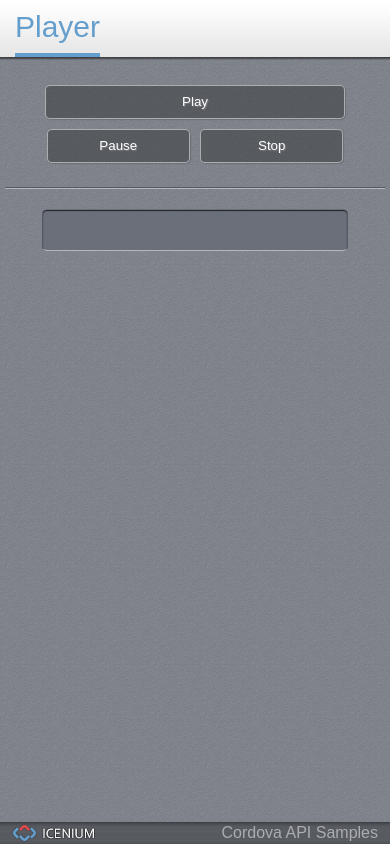
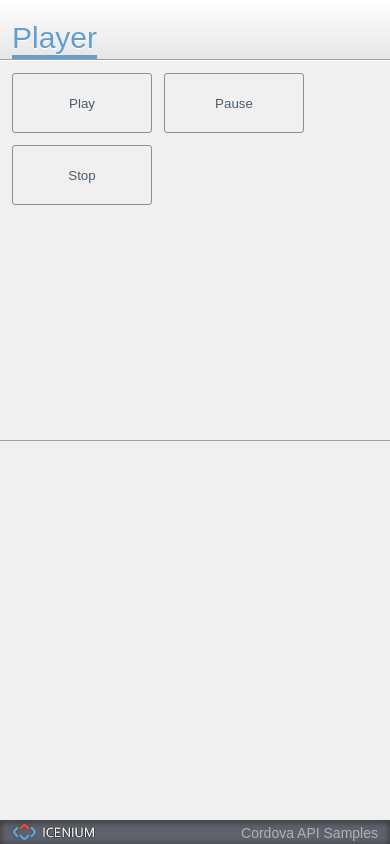
Before and after one commit to charmainesonia/Sample-Media-Player, a plain HTML site: page sample-media-player/index.html in a window 390 px wide. Drawn offline with Linux system fonts and the light colour scheme; some packages are replaced by stand-ins of ours.

Commit message:
sample apps redesign

```diff
--- a/sample-media-player/index.html
+++ b/sample-media-player/index.html
@@ -14,13 +14,17 @@
 			<h1>Player</h1>
 		</header>
 		<div class="content">
-			<button class="button big" id="buttonPlayAudio">Play</button>
-			<button class="button" id="buttonPauseAudio">Pause</button>
-			<button class="button" id="buttonStopAudio">Stop</button>
-
-			<hr class="horizontalLine" />
-
-			<div id="result"></div>
+            <div class="action-area ch50">
+                <button class="button dh" id="buttonPlayAudio">Play</button>
+			    <button class="button dh" id="buttonPauseAudio">Pause</button>
+			    <button class="button dh" id="buttonStopAudio">Stop</button>
+            </div>
+			<div class="result-area ch50">
+                <div class="results">
+                    <div id="result" class="desc"></div>
+                </div>
+            </div>
+			<div class="separator"></div>
 		</div>
 		<footer class="footer">
 			<div>Cordova API Samples</div>
--- a/sample-media-player/styles/main.css
+++ b/sample-media-player/styles/main.css
@@ -1,65 +1,226 @@
+/* apply a natural box layout model to all elements */
+* { -moz-box-sizing: border-box; -webkit-box-sizing: border-box; box-sizing: border-box; }
+
 html
 {
 	-webkit-tap-highlight-color: rgba(0, 0, 0, 0);
+    height:100%;
 }
 
 body
 {
 	font-family: sans-serif, Arial, Segoe UI;
 	font-size: 16px;
-	background: #888 url(img/background.png) repeat;
 	margin: 0;
 	padding: 0;
-	position: fixed;
-	top: 0px;
-	display: block;
-	width: 100%;
+    height:100%;
+    padding: 60px 0px 24px 0px;
+    overflow:hidden;
 }
 
+/*width, height*/
+.clear {clear:both;}
+
+.ch10 {height:10%;}
+.ch20 {height:20%;}
+.ch30 {height:30%;}
+.ch40 {height:40%;}
+.ch50 {height:50%;}
+.ch60 {height:60%;}
+.ch70 {height:70%;}
+.ch80 {height:80%;}
+.ch90 {height:90%;}
+.ch100 {height:100%;}
+
+.cw10 {width:10%;}
+.cw20 {width:20%;}
+.cw30 {width:30%;}
+.cw40 {width:40%;}
+.cw50 {width:50%;}
+.cw60 {width:60%;}
+.cw70 {width:70%;}
+.cw80 {width:80%;}
+.cw90 {width:90%;}
+.cw100 {width:100%;}
+
+/*header*/
 .header
 {
-	color: #639ecd;
-	background-repeat: repeat-x;
-	background-image: url("img/header.png");
-	height: 60px;
+	position:absolute;
+	top: 0px;
+    left:0px;
+    width:100%;
+    height: 60px;
+    border:none;
+    background: #dedfe1;
+    background: -moz-linear-gradient(top, #ffffff 0%, #e6e6e6 100%);
+    background: -webkit-gradient(linear, left top, left bottom, color-stop(0%,#ffffff), color-stop(100%,#e6e6e6));
+    background: -webkit-linear-gradient(top, #ffffff 0%,#e6e6e6 100%);
+    background: -o-linear-gradient(top, #ffffff 0%,#e6e6e6 100%);
+    background: -ms-linear-gradient(top, #ffffff 0%,#e6e6e6 100%);
+    background: linear-gradient(to bottom, #ffffff 0%,#e6e6e6 100%);
+    box-shadow: 0px 1px 0px 0px #fff;
+    -webkit-box-shadow: 0px 1px 0px 0px #fff;
+    -moz-box-shadow: 0px 1px 0px 0px #fff;
+    border-bottom: 1px solid #9ca1a5;
+    color: #639ecd;
 }
-
-h1
+.header > h1
 {
 	font-size: 30px;
 	font-weight: normal;
 	border-bottom: 4px solid #639ecd;
 	display: inline-block;
-	line-height: 53px;
-	margin: 0 0 0 15px;
+	margin: 0 0 0 12px;
+    position:absolute;
+    bottom:0;
+    text-shadow: 0 1px 0 #fff;
 }
 
+/*content*/
 .content
 {
-	margin: 20px 5px;
-	text-align: center;
+    background:#f0f0f0;
+    min-height:100%;
+    height:100%;
+    overflow:hidden;
 }
 
+.content > .input-area,
+.content > .action-area,
+.content > .result-area {
+    width: 100%;
+    border-top: 1px solid #9ca1a5;
+    position:relative;
+}
+.content > .input-area,
+.content > .action-area {
+    border-top-color:#fff;
+}
+.content > .input-area.ch100,
+.content > .action-areach100,
+.content > .result-area.ch100 {
+    border-top-color:transparent;
+}
+
+.content > .input-area > .inputBox {
+	background-color: #fff;
+	font-style: italic;
+	color: #A7A7A7;
+	width: 290px;
+	padding: 7px 10px;
+	border-radius: 3px;
+	border-width: 1px;
+	border-style: solid;
+	border-color: rgb(180, 180, 180);
+	border-bottom-color: rgb(255, 255, 255);
+	box-shadow: 0 -1px 0 #3C3C3C;
+    margin-left:12px;
+    margin-top:10px;
+}
+.content > .input-area {
+    background-color:#e4e4e4;
+}
+
+.content > .result-area > .results {
+    margin:20px;
+}
+
+.content > .result-area > .results  > .desc {
+    font-size:12px;
+    color:#a7a9ad;
+    margin-top:20px;
+    text-align:center;
+}
+
+.content > .result-area > .results > .result-info > div:first-of-type {
+    color:#a7a9ad;
+    font-size:20px;
+    float:left;
+    text-align:right;
+    text-shadow: 0 1px 0 #fff;
+}
+.content > .result-area > .results > .result-info > div:first-of-type + div {
+    color:#414349;
+    font-size:20px;
+    margin-left:10px;
+    float:left;
+    text-shadow: 0 1px 0 #fff;
+}
+
+/*separator*/
+.content > .result-area > .separator
+{
+	height: 12px;
+	border: none;
+	background: -moz-linear-gradient(top, rgba(227, 227, 227, 1) 0%, rgba(240, 240, 240, 1) 100%);
+	background: -webkit-gradient(linear, left top, left bottom, color-stop(0%, rgba(227, 227, 227, 1)), color-stop(100%, rgba(240, 240, 240, 1)));
+	background: -webkit-linear-gradient(top, rgba(227, 227, 227, 1) 0%, rgba(240, 240, 240, 1) 100%);
+	background: -o-linear-gradient(top, rgba(227, 227, 227, 1) 0%, rgba(240, 240, 240, 1) 100%);
+	background: -ms-linear-gradient(top, rgba(227, 227, 227, 1) 0%, rgba(240, 240, 240, 1) 100%);
+	background: linear-gradient(to bottom, rgba(227, 227, 227, 1) 0%, rgba(240, 240, 240, 1) 100%);
+	position: absolute;
+	top: 0px;
+	left: 0px;
+	right: 0px;
+	margin: 1px;
+}
+
+/*footer*/
+.footer
+{
+    position:fixed;
+	bottom: 0px;
+    left:0px;
+    width:100%;
+    height: 24px;
+	background:#5f626a;
+    border-top:1px solid #42444a;
+    box-shadow: inset 0px 1px 7px 0px rgba(0,0,0,0.5);
+    -webkit-box-shadow: inset 0px 1px 7px 0px rgba(0,0,0,0.5);
+    -moz-box-shadow: inset 0px 1px 7px 0px rgba(0,0,0,0.5);
+}
+.footer:before
+{
+	content: url(img/logo.png);
+	position: relative;
+	left: 12px;
+    top:2px;
+}
+
+.footer div
+{
+	position:absolute;
+    right:12px;
+    top:4px;;
+	color: #afb1b5;
+    font-size:14px;
+}
+
+/*button*/
 .button
 {
-	border: 1px solid rgba(255, 255, 255, 0.5);
-	border-radius: 5px;
-	color: #fff;
-	background: #fff url(img/button-background.png) repeat;
-	line-height: 30px;
-	background: rgba(49, 52, 55, 0.5);
-	box-shadow: 1px 1px 1px #6C7077;
-	text-shadow: #7B7D82 1px 1px 1px;
-	margin: 5px 3px;
-	width: 143px;
+	border: 1px solid #8d9096;
+    border-radius: 3px;
+    color: #4d5d6b;
+    background: transparent;
+    margin-left:12px;
+    margin-top:12px;
+    width: 140px;
+    height: 32px;
+    display: inline;
+    float: left;
 }
 
 .button:active
 {
-	border: 1px solid #8ab6da;
+	border: 1px solid #639ecd;
 	background-image: none;
-	background-color: #639ECD;
-	box-shadow: 1px 1px 1px #6C7077;
+	background-color: #639ecd;
+    color: #fff;
+    box-shadow: inset 0px 1px 1px 0px rgba(0,0,0,0.3);
+    -webkit-box-shadow: inset 0px 1px 1px 0px rgba(0,0,0,0.3);
+    -moz-box-shadow: inset 0px 1px 1px 0px rgba(0,0,0,0.3);
 }
 
 .button:disabled,
@@ -70,78 +231,24 @@ h1
 	color: rgba(255, 255, 255, 0.5);
 	border: 1px solid rgba(255, 255, 255, 0.5);
 }
-
-@media screen and (max-width: 400px)
-{
-	button.big
-	{
-		width: 300px;
-	}
+.button.dh {
+    height:60px;
+}
+.button.dw {
+    width:240px;
 }
 
-.horizontalLine
-{
-	border: none;
-	border-top: 1px solid #B3B7BF;
-	box-shadow: 0px -1px 0px #565961;
-	margin-top: 20px;
-	margin-bottom: 20px;
+/* landscape */
+@media screen and (orientation:landscape) {
+	.button.dh {
+        height:32px;
+        width:240px;
+    }
 }
 
-#result
-{
-	border-radius: 5px;
-	border-width: 1px;
-	border-style: solid;
-	border-top-color: rgba(0, 0, 0, 0);
-	border-right-color: rgba(0, 0, 0, 0.2);
-	border-bottom-color: rgba(255, 255, 255, 0.5);
-	border-left-color: rgba(0, 0, 0, 0.2);
-	background-color: rgba(103, 109, 119, 0.85);
-	margin: 10px auto;
-	box-shadow: inset 0px 1px 1px rgba(0, 0, 0, 0.7);
-	color: #fff;
-	line-height: 20px;
-	font-weight: bold;
-	font-size: 20px;
-	text-align: left;
-	max-width: 268px;
-	min-height: 20px;
-	padding: 10px 18px;
+	/*specific*/
+.content > .result-area > .results  > .desc {
+    font-size:16px;
+    color:#639ecd;
+    word-wrap:break-word;
 }
-
-.footer
-{
-	width: 100%;
-	height: 22px;
-	position: fixed;
-	bottom: 0px;
-	margin: 0 auto;
-	background-image: url("img/footer-background.png");
-	background-repeat: repeat-x;
-}
-
-.footer:before
-{
-	content: url(img/logo.png);
-	position: relative;
-	top: 2px;
-	left: 12px;
-}
-
-.footer img
-{
-	height: 19px;
-	width: 83px;
-	float: left;
-	padding-left: 12px;
-	padding-top: 3px;
-}
-
-.footer div
-{
-	float: right;
-	color: #ABADB0;
-	padding-right: 12px;
-	padding-top: 2px;
-}
```
Also changed, not shown: sample-media-player/styles/img/background.png (deleted), sample-media-player/styles/img/footer-background.png (deleted), sample-media-player/styles/img/header.png (deleted), 1 other file.
